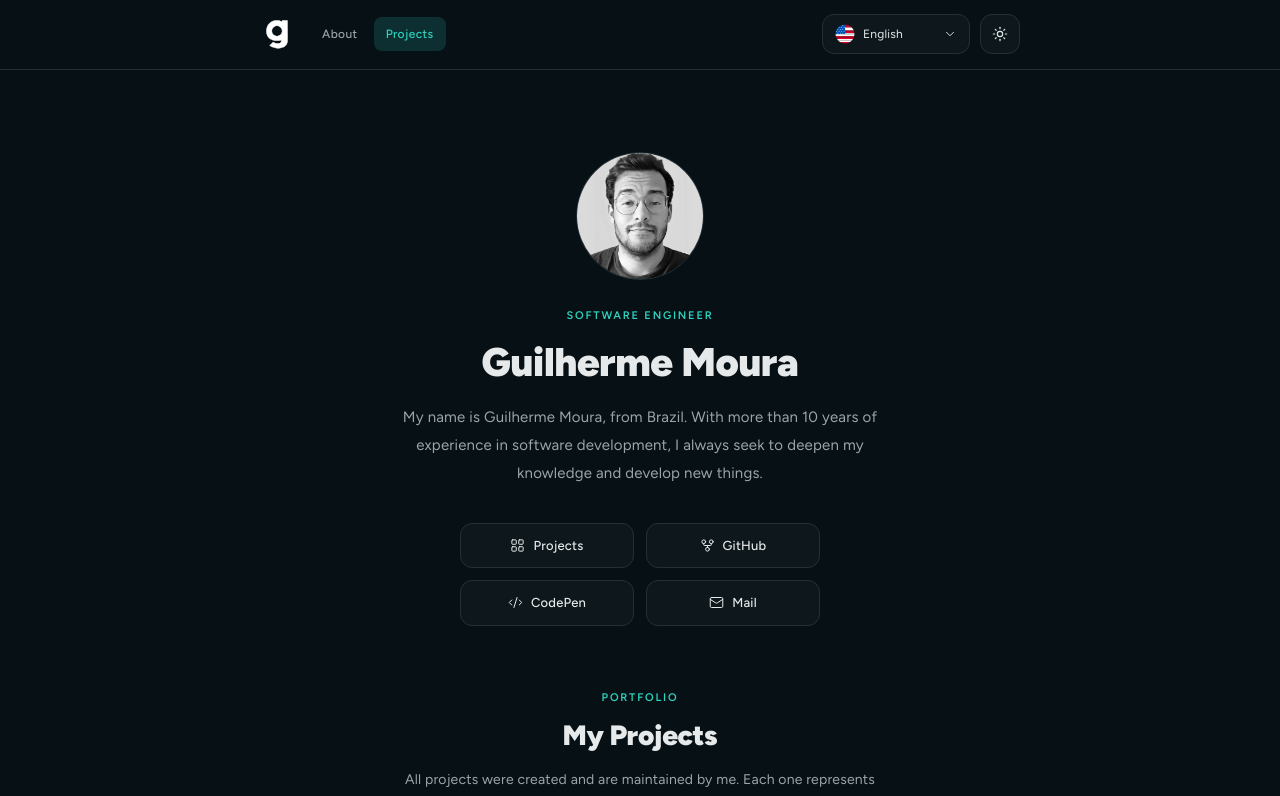
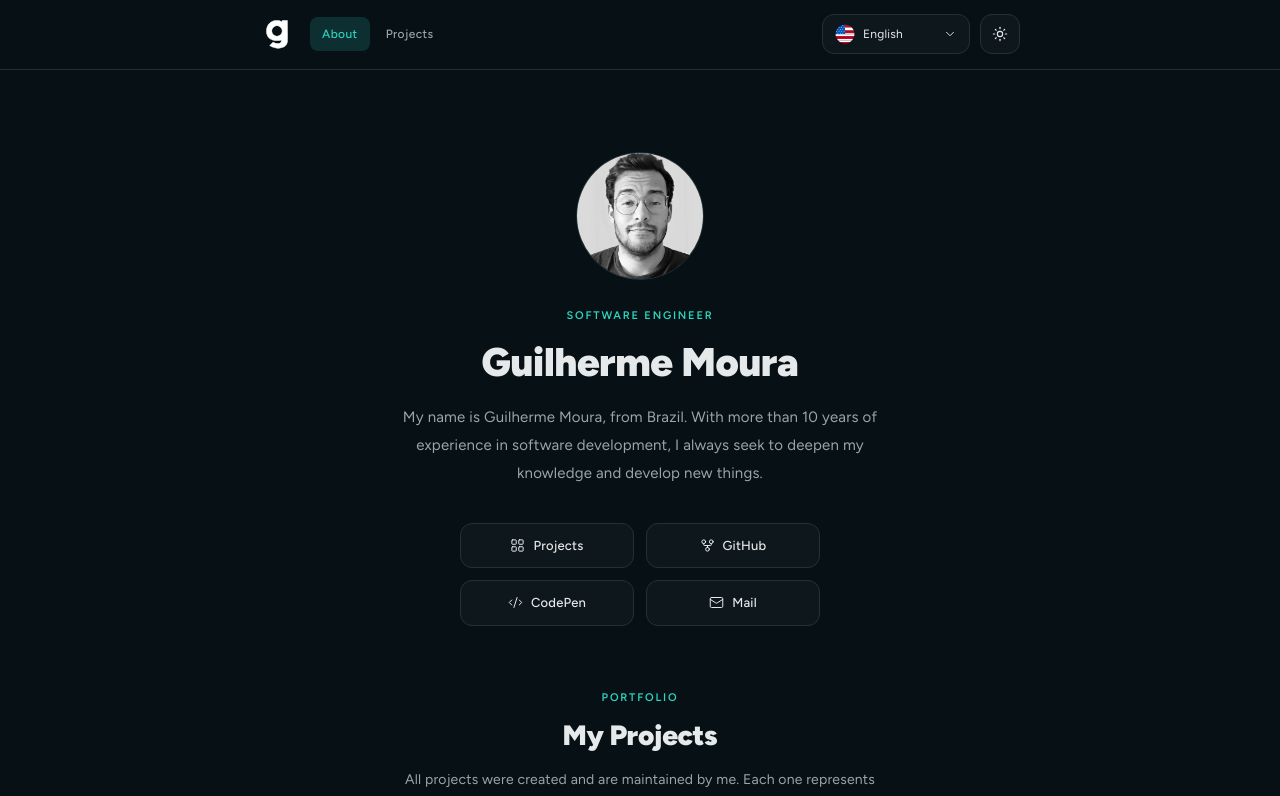
Before and after one commit to glhrmoura/glhrmoura, a React (Vite) app: page /#projects in a window 1280 px wide. Shown: the top 796 px of the page. Built offline with nearby package versions, Linux system fonts and the light colour scheme.

Commit message:
feat: sync nav active state with scroll position

```diff
--- a/src/components/mobile-nav/index.tsx
+++ b/src/components/mobile-nav/index.tsx
@@ -1,13 +1,14 @@
 import { useTranslation } from 'react-i18next';
-import { useLocation } from 'react-router-dom';
 import { User, LayoutGrid } from 'lucide-react';
+
+import { useActiveSection } from '~/hooks/use-active-section';
 
 const MobileNav = () => {
   const { t } = useTranslation();
-  const { hash } = useLocation();
+  const activeSection = useActiveSection();
 
-  const isAbout = !hash || hash === '#about';
-  const isProjects = hash === '#projects';
+  const isAbout = activeSection === 'about';
+  const isProjects = activeSection === 'projects';
 
   const navItemClass = (isActive: boolean) =>
     'flex-1 flex flex-col items-center gap-1 no-underline transition-colors duration-200 ' +
--- a/src/components/section-nav/index.tsx
+++ b/src/components/section-nav/index.tsx
@@ -1,9 +1,10 @@
 import { useTranslation } from 'react-i18next';
-import { useLocation } from 'react-router-dom';
+
+import { useActiveSection } from '~/hooks/use-active-section';
 
 const SectionNav = () => {
   const { t } = useTranslation();
-  const { hash } = useLocation();
+  const activeSection = useActiveSection();
 
   const navItemClass = (isActive: boolean) =>
     'text-[12px] font-medium tracking-[0.3px] no-underline whitespace-nowrap px-4 py-2 rounded-lg transition-all duration-150 ' +
@@ -13,8 +14,8 @@ const SectionNav = () => {
 
   return (
     <nav className="fixed top-[96px] left-1/2 -translate-x-1/2 z-[90] flex items-center gap-1 p-1 border border-[var(--color-border)] bg-[var(--color-surface)] rounded-xl max-md:hidden">
-      <a href="#about" className={navItemClass(!hash || hash === '#about')}>{t('nav.about')}</a>
-      <a href="#projects" className={navItemClass(hash === '#projects')}>{t('nav.projects')}</a>
+      <a href="#about" className={navItemClass(activeSection === 'about')}>{t('nav.about')}</a>
+      <a href="#projects" className={navItemClass(activeSection === 'projects')}>{t('nav.projects')}</a>
     </nav>
   );
 };
--- a/src/components/site-header/index.tsx
+++ b/src/components/site-header/index.tsx
@@ -1,8 +1,9 @@
 import { useTranslation } from 'react-i18next';
-import { NavLink, useLocation } from 'react-router-dom';
+import { NavLink } from 'react-router-dom';
 import { Moon, Sun } from 'lucide-react';
 
 import { useTheme } from '~/contexts/theme';
+import { useActiveSection } from '~/hooks/use-active-section';
 
 import { LogoIcon } from '~/icons/general/Logo';
 import { SpainFlag } from '~/icons/flag/SpainFlag';
@@ -27,7 +28,7 @@ const navItemClass = (isActive: boolean) =>
 const SiteHeader = () => {
   const { i18n, t } = useTranslation();
   const { isDark, setTheme } = useTheme();
-  const { hash } = useLocation();
+  const activeSection = useActiveSection();
 
   const toggleTheme = () => {
     setTheme(isDark ? Theme.Light : Theme.Dark);
@@ -92,10 +93,10 @@ const SiteHeader = () => {
             <LogoIcon width={22} />
           </NavLink>
           <nav className="flex items-center gap-1 max-md:hidden">
-            <a href="#about" className={navItemClass(!hash || hash === '#about')}>
+            <a href="#about" className={navItemClass(activeSection === 'about')}>
               {t('nav.about')}
             </a>
-            <a href="#projects" className={navItemClass(hash === '#projects')}>
+            <a href="#projects" className={navItemClass(activeSection === 'projects')}>
               {t('nav.projects')}
             </a>
           </nav>
--- /dev/null
+++ b/src/hooks/use-active-section.ts
@@ -0,0 +1,65 @@
+import { useEffect, useState } from 'react';
+
+const SECTION_IDS = ['about', 'projects'] as const;
+const OFFSET = 96;
+
+export type ActiveSection = (typeof SECTION_IDS)[number];
+
+type Listener = (section: ActiveSection) => void;
+
+let activeSection: ActiveSection = 'about';
+let listeners = new Set<Listener>();
+let attached = false;
+
+const getActiveSection = (): ActiveSection => {
+  let current: ActiveSection = 'about';
+
+  for (const id of SECTION_IDS) {
+    const element = document.getElementById(id);
+    if (!element) continue;
+    if (element.getBoundingClientRect().top - OFFSET <= 0) {
+      current = id;
+    }
+  }
+
+  return current;
+};
+
+const publish = () => {
+  const next = getActiveSection();
+  if (next === activeSection) return;
+  activeSection = next;
+  listeners.forEach((listener) => listener(next));
+};
+
+const attach = () => {
+  if (attached) return;
+  attached = true;
+  window.addEventListener('scroll', publish, { passive: true });
+  window.addEventListener('resize', publish);
+};
+
+const detach = () => {
+  if (!attached || listeners.size > 0) return;
+  attached = false;
+  window.removeEventListener('scroll', publish);
+  window.removeEventListener('resize', publish);
+};
+
+export const useActiveSection = (): ActiveSection => {
+  const [section, setSection] = useState<ActiveSection>(activeSection);
+
+  useEffect(() => {
+    const listener: Listener = (next) => setSection(next);
+    listeners.add(listener);
+    attach();
+    publish();
+
+    return () => {
+      listeners.delete(listener);
+      detach();
+    };
+  }, []);
+
+  return section;
+};
```
